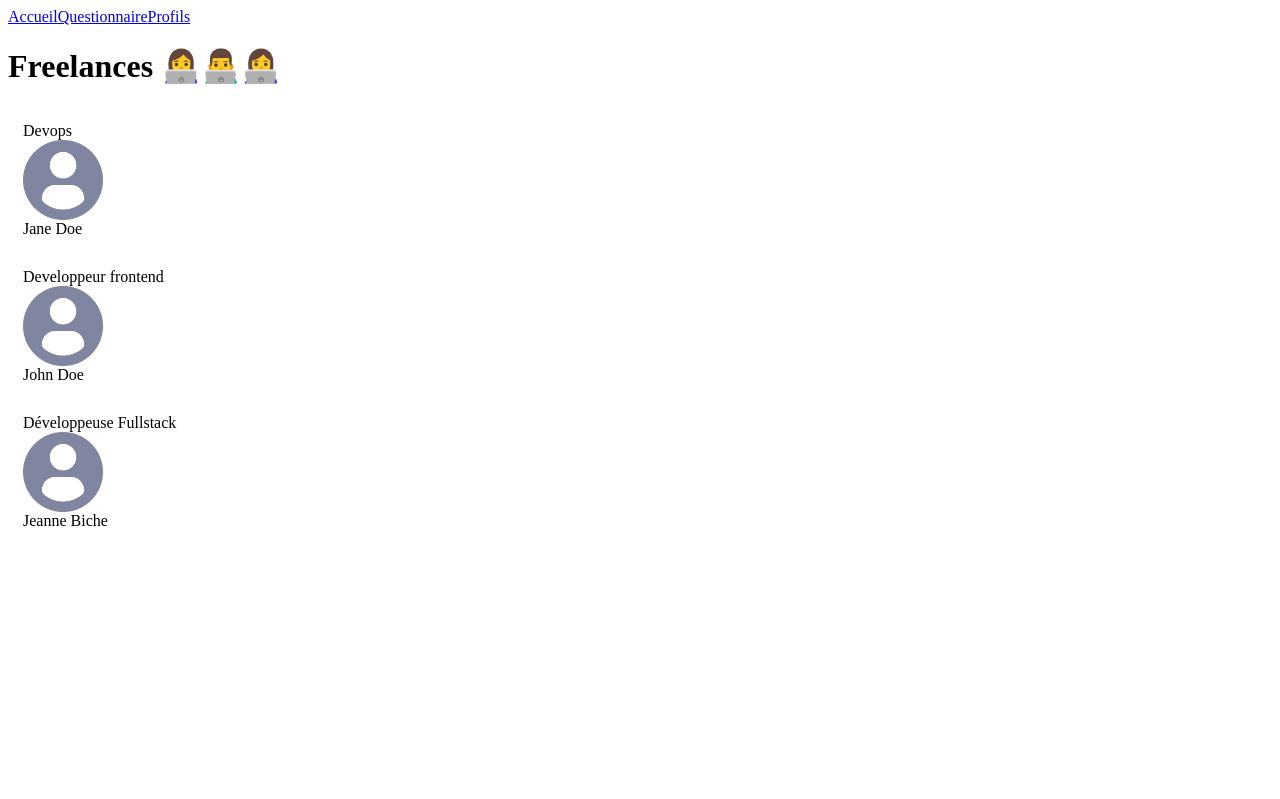
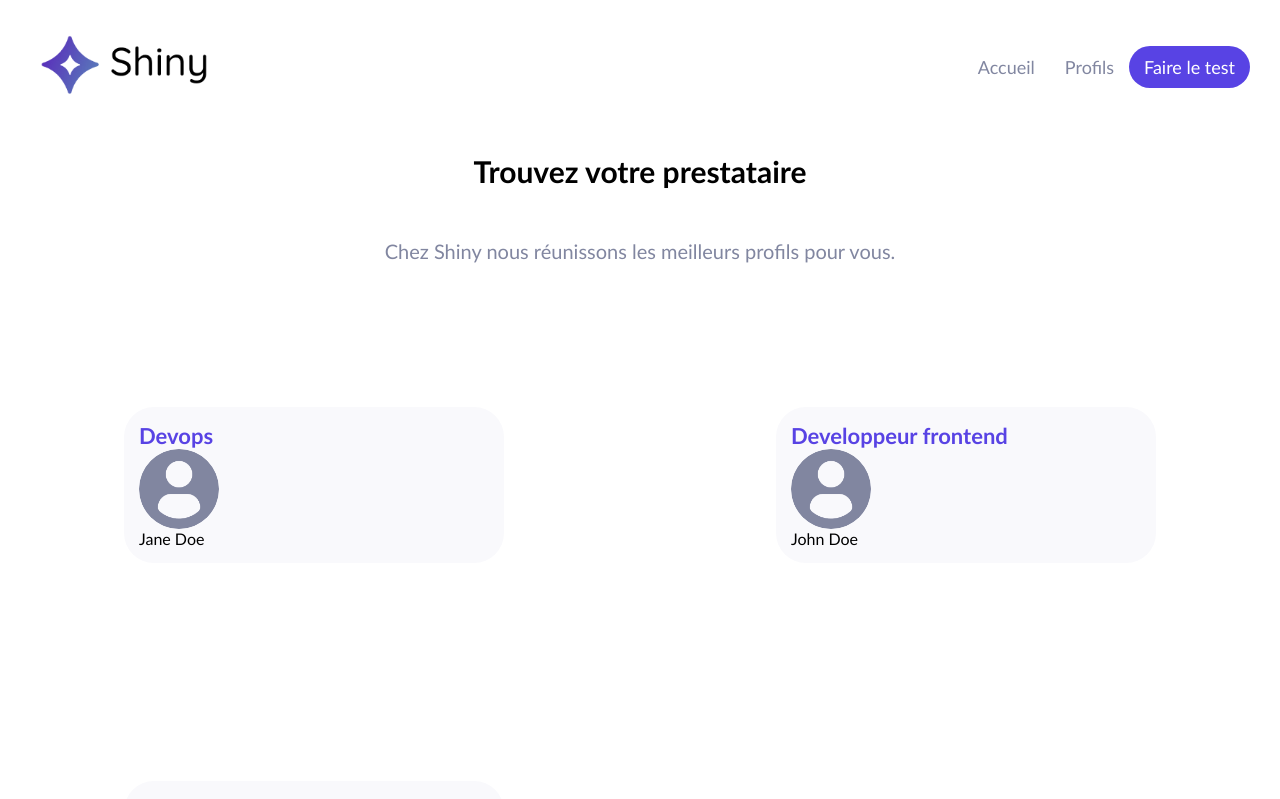
Before and after one commit to UlrichTaker/shiny-agency, a React (Create React App) app: page /freelances in a window 1280 px wide. Shown: the top 799 px of the page. Built offline with nearby package versions, Linux system fonts and the light colour scheme.

Commit message:
Add files via upload

```diff
--- a/src/components/Card/index.jsx
+++ b/src/components/Card/index.jsx
@@ -1,15 +1,47 @@
 import PropTypes from 'prop-types'
 import DefaultPicture from '../../assets/profile.png'
+import styled from 'styled-components'
+import colors from '../../utils/styles/colors'
+
+//crée un composant stylisé pour un label de carte (<span>)
+const CardLabel = styled.span`
+    color: #5843e4;
+    font-size: 22px;
+    font-weight: bold;
+`
+
+//crée un composant stylisé pour une image de carte (<img>)
+const CardImage = styled.img`
+    height: 80px;
+    width: 80px;
+    border-radius: 50%;
+`
+
+//crée un composant stylisé pour l'enveloppe générale de la carte (<div>)
+const CardWrapper = styled.div`
+    display: flex;
+    flex-direction: column;
+    padding: 15px;
+    background-color: ${colors.backgroundLight};
+    border-radius: 30px;
+    width: 350px;
+    transition: 200ms;
+    &:hover {
+        cursor: pointer;
+        box-shadow: 2px 2px 10px #e2e3e9;
+    }
+`
 
 function Card({ label, title, picture }) {
   return (
-    <div style={{ display: 'flex', flexDirection: 'column', padding: 15 }}>
-      <span>{label}</span>
-      <img src={picture} alt="freelance" height={80} width={80} />
-      <span>{title}</span>
-    </div>
+      <CardWrapper>
+          <CardLabel>{label}</CardLabel>
+          <CardImage src={picture} alt="freelance" />
+          <span>{title}</span>
+      </CardWrapper>
   )
 }
+
 
 // Déclaration des types attendus pour les propriétés (props) du composant
 Card.propTypes = {
@@ -18,7 +50,7 @@ Card.propTypes = {
     picture: PropTypes.string.isRequired, // Image en tant que chaîne de caractères requise
   };
 
-  // Définition des valeurs par défaut pour les propriétés (props) du composant. Si une propriété n'est pas fournie, elle prendra la valeur par défaut spécifiée.
+  // Définition des valeurs par défaut pour les propriétés (props) du composant.
   Card.defaultProps = {
     label: '',                          // Par défaut, l'étiquette est une chaîne vide
     title: '',                          // Par défaut, le titre est une chaîne vide
--- a/src/components/Error/index.jsx
+++ b/src/components/Error/index.jsx
@@ -1,9 +1,37 @@
+import styled from 'styled-components'
+import colors from '../../utils/styles/colors'
+
+const ErrorWrapper = styled.div`
+  margin: 30px;
+  display: flex;
+  flex-direction: column;
+  background-color: ${colors.background};
+  align-items: center;
+`
+
+const ErrorTitle = styled.h1`
+  font-weight: 300;
+`
+
+const ErrorSubtitle = styled.h2`
+  font-weight: 300;
+  color: ${colors.secondary};
+`
+
+const Illustration = styled.img`
+  max-width: 800px;
+`
+
 function Error() {
-    return (
-      <div>
-        <h1>Oups 🙈 Cette page n'existe pas</h1>
-      </div>
-    )
-  }
+  return (
+    <ErrorWrapper>
+      <ErrorTitle>Oups...</ErrorTitle>
+      <Illustration src="https://github.com/atoulmet/assets/blob/master/404.svg?raw=true" />
+      <ErrorSubtitle>
+        Il semblerait que la page que vous cherchez n’existe pas
+      </ErrorSubtitle>
+    </ErrorWrapper>
+  )
+}
 
-  export default Error
+export default Error
--- a/src/components/Header/index.jsx
+++ b/src/components/Header/index.jsx
@@ -1,12 +1,33 @@
 import { Link } from 'react-router-dom'
+import styled from 'styled-components'
+import { StyledLink } from '../../utils/styles/Atoms'
+import DarkLogo from '../../assets/dark-logo.png'
+
+const HomeLogo = styled.img`
+  height: 70px;
+`
+
+const NavContainer = styled.nav`
+  padding: 30px;
+  display: flex;
+  justify-content: space-between;
+  align-items: center;
+`
 
 function Header() {
   return (
-    <nav>
-      <Link to="/">Accueil</Link>
-      <Link to="/survey/1">Questionnaire</Link>
-      <Link to="/freelances">Profils</Link>
-    </nav>
+    <NavContainer>
+      <Link to="/">
+        <HomeLogo src={DarkLogo} />
+      </Link>
+      <div>
+        <StyledLink to="/">Accueil</StyledLink>
+        <StyledLink to="/freelances">Profils</StyledLink>
+        <StyledLink to="/survey/1" $isFullLink>
+          Faire le test
+        </StyledLink>
+      </div>
+    </NavContainer>
   )
 }
 
--- a/src/index.jsx
+++ b/src/index.jsx
@@ -7,10 +7,24 @@ import Results from './pages/Results'
 import Freelances from './pages/Freelances'
 import Header from './components/Header'
 import Error from './components/Error'
+import { createGlobalStyle } from 'styled-components'
+
+//crée un composant de style global à l'aide de la bibliothèque styled-components. Ce composant applique le style spécifié à tous les éléments div dans l'application.
+const GlobalStyle = createGlobalStyle`
+  * {
+    font-family: 'Trebuchet MS', Helvetica, sans-serif;
+  }
+
+  body {
+    margin: 0;
+  }
+  `
+
 
 ReactDOM.render(
   <React.StrictMode>
     <Router>
+    <GlobalStyle />
       <Header />
       <Routes>
         <Route path="/" element={<Home />} />{/* Route pour la page d'accueil */}
--- a/src/pages/Freelances/index.jsx
+++ b/src/pages/Freelances/index.jsx
@@ -1,4 +1,31 @@
 import Card from '../../components/Card'
+import styled from 'styled-components'
+import colors from '../../utils/styles/colors'
+
+const CardsContainer = styled.div`
+  display: grid;
+  gap: 24px;
+  grid-template-rows: 350px 350px;
+  grid-template-columns: repeat(2, 1fr);
+  align-items: center;
+  justify-items: center;
+`
+
+const PageTitle = styled.h1`
+  font-size: 30px;
+  color: black;
+  text-align: center;
+  padding-bottom: 30px;
+`
+
+const PageSubtitle = styled.h2`
+  font-size: 20px;
+  color: ${colors.secondary};
+  font-weight: 300;
+  text-align: center;
+  padding-bottom: 30px;
+`
+
 
 const freelanceProfiles = [
   {
@@ -18,7 +45,12 @@ const freelanceProfiles = [
 function Freelances() {
   return (
     <div>
-      <h1>Freelances 👩‍💻👨‍💻👩‍💻</h1>
+      <PageTitle>Trouvez votre prestataire</PageTitle>
+      <PageSubtitle>
+        Chez Shiny nous réunissons les meilleurs profils pour vous.
+      </PageSubtitle>
+      {/* conteneur de cartes stylisé qui utilise la grille pour organiser les cartes de manière structurée. */}
+      <CardsContainer>
         {/* Mapping sur la liste de profils de freelances et rendu de chaque profil en utilisant le composant Card */}
         {freelanceProfiles.map((profile, index) => (
           <Card
@@ -27,6 +59,7 @@ function Freelances() {
             title={profile.name}
           />
         ))}
+      </CardsContainer>
     </div>
   )
 }
--- a/src/pages/Home/index.jsx
+++ b/src/pages/Home/index.jsx
@@ -1,8 +1,58 @@
+import styled from 'styled-components'
+import colors from '../../utils/styles/colors'
+import { StyledLink } from '../../utils/styles/Atoms'
+import HomeIllustration from '../../assets/home-illustration.svg'
+
+const HomeWrapper = styled.div`
+  display: flex;
+  justify-content: center;
+`
+
+const HomerContainer = styled.div`
+  margin: 30px;
+  background-color: ${colors.background};
+  padding: 60px 90px;
+  display: flex;
+  flex-direction: row;
+  max-width: 1200px;
+`
+
+const LeftCol = styled.div`
+  display: flex;
+  flex-direction: column;
+  justify-content: center;
+  flex: 1;
+  ${StyledLink} {
+    max-width: 250px;
+  }
+`
+
+const StyledTitle = styled.h2`
+  padding-bottom: 30px;
+  max-width: 280px;
+  line-height: 50px;
+`
+
+const Illustration = styled.img`
+  flex: 1;
+`
+
 function Home() {
   return (
-    <div>
-      <h1> Page d'accueil 🏠</h1>
-    </div>
+    <HomeWrapper>
+      <HomerContainer>
+        <LeftCol>
+          <StyledTitle>
+            Repérez vos besoins, on s’occupe du reste, avec les meilleurs
+            talents
+          </StyledTitle>
+          <StyledLink to="/survey/1" $isFullLink>
+            Faire le test
+          </StyledLink>
+        </LeftCol>
+        <Illustration src={HomeIllustration} />
+      </HomerContainer>
+    </HomeWrapper>
   )
 }
 
--- /dev/null
+++ b/src/utils/styles/Atoms.js
@@ -0,0 +1,17 @@
+import { Link } from 'react-router-dom'
+import styled from 'styled-components'
+import colors from './colors'
+
+//crée un composant stylisé pour un lien (Link)
+export const StyledLink = styled(Link)`
+  padding: 10px 15px;
+  color: #8186a0;
+  text-decoration: none;
+  font-size: 18px;
+  text-align: center;
+  ${(props) => //permet d'inclure des styles conditionnels basés sur les propriétés (props) du composant. Dans ce cas, si la propriété $isFullLink est vraie, des styles supplémentaires sont ajoutés.
+    props.$isFullLink &&
+    `color: white;
+    border-radius: 30px;
+    background-color: ${colors.primary};`}
+`
--- /dev/null
+++ b/src/utils/styles/colors.js
@@ -0,0 +1,7 @@
+const colors = {
+    primary: '#5843E4',
+    secondary: '#8186A0',
+    backgroundLight: '#F9F9FC',
+}
+
+export default colors
```
Also changed, not shown: src/assets/dark-logo.png (added), src/assets/home-illustration.svg (added). Lines whose indentation alone changed are shown as unchanged.
